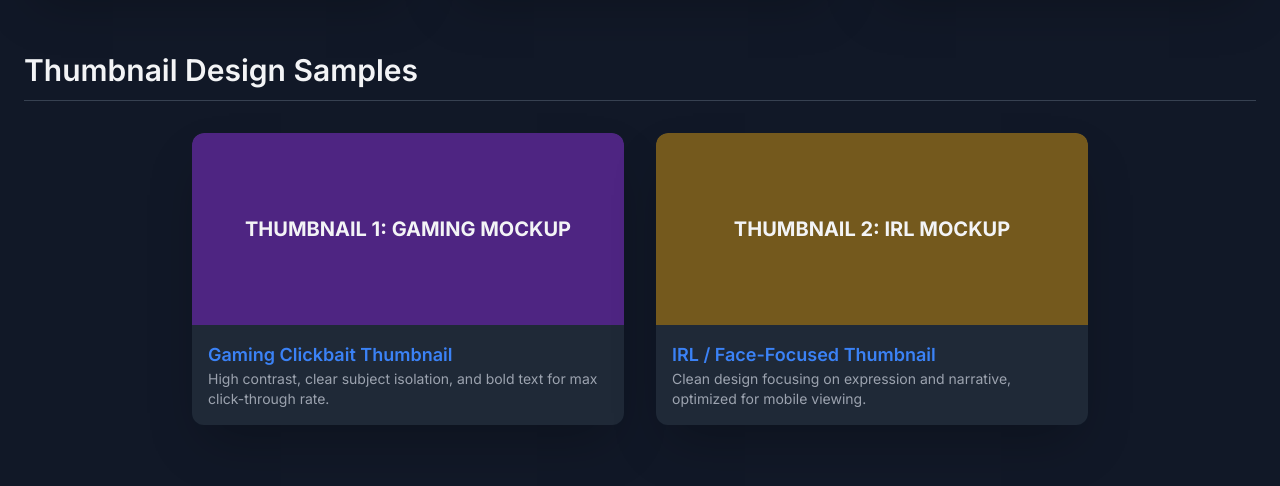
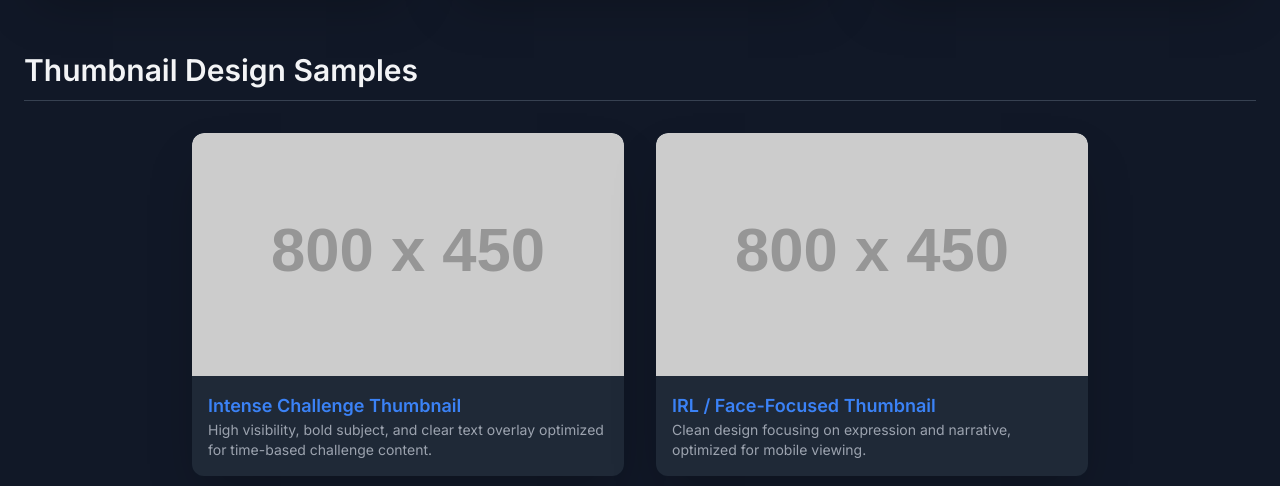
Before and after one commit to snubzi/Snuzbi-Edits, a plain HTML site: page index.html in a window 1280 px wide. Shown: the part 2460-2946 px from the top of the page. Drawn offline with nearby package versions, Linux system fonts and the light colour scheme; placeholder pictures from the web are drawn by us.

Commit message:
Update index.html

```diff
--- a/index.html
+++ b/index.html
@@ -61,6 +61,19 @@
             left: 0;
             width: 100%;
             height: 100%;
+        }
+        /* Styles for the thumbnail images */
+        .thumbnail-img-container {
+            aspect-ratio: 16 / 9; /* Standard YouTube thumbnail ratio */
+            width: 100%;
+            overflow: hidden;
+        }
+        .thumbnail-img-container img {
+            width: 100%;
+            height: 100%;
+            object-fit: cover; /* Ensures the image covers the container */
+            border-top-left-radius: 0.75rem; /* rounded-xl equivalent */
+            border-top-right-radius: 0.75rem; /* rounded-xl equivalent */
         }
     </style>
 </head>
@@ -207,21 +220,32 @@
             <div class="mb-16">
                 <h4 class="text-3xl font-semibold mb-8 border-b border-gray-700 pb-3">Thumbnail Design Samples</h4>
                 <div class="grid grid-cols-1 sm:grid-cols-2 gap-8 max-w-4xl mx-auto">
-                    <!-- Thumbnail 1: Minecraft Gaming -->
+
+                    <!-- Thumbnail 1: Minecraft Gaming (Uses uploaded image: Skyblock 24 Hours.jpg) -->
                     <div class="bg-card rounded-xl overflow-hidden shadow-2xl">
-                        <div class="w-full h-48 bg-purple-700/50 flex items-center justify-center rounded-t-xl text-xl font-bold">
-                            <p>THUMBNAIL 1: GAMING MOCKUP</p>
+                        <div class="thumbnail-img-container">
+                            <!-- Now using the new Skyblock thumbnail -->
+                            <img
+                                src="Skyblock 24 Hours.jpg"
+                                alt="Minecraft Skyblock 24 Hour Challenge Thumbnail"
+                                onerror="this.onerror=null; this.src='https://placehold.co/800x450/3b82f6/ffffff?text=Skyblock+Thumbnail+Placeholder'"
+                            >
                         </div>
                         <div class="p-4">
-                            <p class="text-lg font-semibold accent-color">Gaming Clickbait Thumbnail</p>
-                            <p class="text-sm text-gray-400">High contrast, clear subject isolation, and bold text for max click-through rate.</p>
+                            <p class="text-lg font-semibold accent-color">Intense Challenge Thumbnail</p>
+                            <p class="text-sm text-gray-400">High visibility, bold subject, and clear text overlay optimized for time-based challenge content.</p>
                         </div>
                     </div>
 
-                    <!-- Thumbnail 2: IRL/Vlog -->
+                    <!-- Thumbnail 2: IRL/Vlog (Uses uploaded image: Smaller big arrow.jpg) -->
                     <div class="bg-card rounded-xl overflow-hidden shadow-2xl">
-                        <div class="w-full h-48 bg-yellow-600/50 flex items-center justify-center rounded-t-xl text-xl font-bold">
-                            <p>THUMBNAIL 2: IRL MOCKUP</p>
+                        <div class="thumbnail-img-container">
+                             <!-- Remains the IRL/Vlog thumbnail -->
+                            <img
+                                src="Smaller big arrow.jpg"
+                                alt="IRL / Face-Focused Thumbnail Example"
+                                onerror="this.onerror=null; this.src='https://placehold.co/800x450/f59e0b/ffffff?text=Thumbnail+2+Placeholder'"
+                            >
                         </div>
                         <div class="p-4">
                             <p class="text-lg font-semibold accent-color">IRL / Face-Focused Thumbnail</p>
@@ -325,7 +349,7 @@
                 <p class="text-xl text-gray-300 mb-8">
                     Before committing, send me one raw clip. I'll edit and deliver a complete, high-impact short-form video for free. This is the fastest way to confirm our editing style is the perfect match for your channel.
                 </p>
-                <a href="mailto:snubziedits@gmail.com?subject=Free%20Editing%20Sample%20Request" class="inline-block px-10 py-4 text-xl font-bold bg-blue-600 hover:bg-blue-700 text-white rounded-xl transition transform hover:scale-105 shadow-xl">
+                <a href="mailto:snubziedits@gmail.com?subject=Free%20Editing%20Sample%20Request" class="inline-block px-10 py-4 text-xl font-bold bg-blue-600 hover:bg-blue-700 text-white rounded-xl transition transform hover:scale-105 shadow-xl shadow-blue-500/50">
                     Claim Your Free Sample
                 </a>
                 <p class="text-sm text-gray-500 mt-4">One free short-form edit per creator.</p>
```
